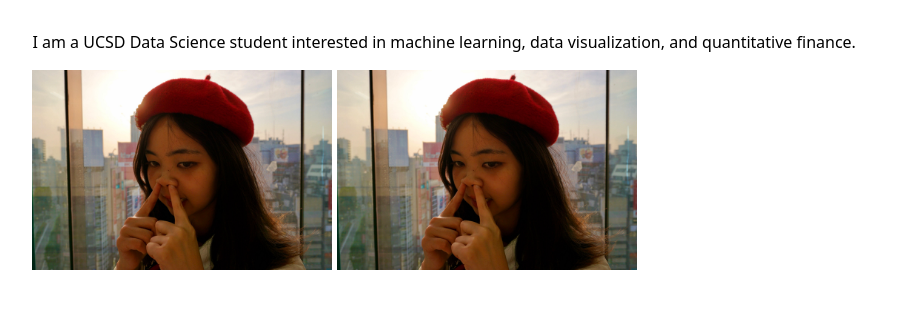
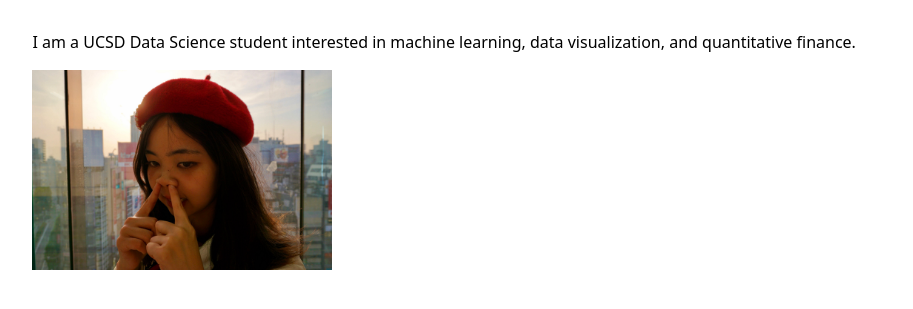
Before and after one commit to alexa45394/portfolio, a plain HTML site: page index.html in a window 1280 px wide. Shown: the part 191-500 px from the top of the page, without its empty margins (150-1063 px from the left). Drawn offline with Linux system fonts and the light colour scheme.

Commit message:
Update index.html

```diff
--- a/index.html
+++ b/index.html
@@ -18,6 +18,5 @@
   <h1>Alexandra Maxon</h1>
   <p>I am a UCSD Data Science student interested in machine learning, data visualization, and quantitative finance.</p>
   <img src="images/me.jpg" alt="Photo of me">
-  <img src="../images/me.jpg" alt="Photo of me">
 </body>
 </html>
```
